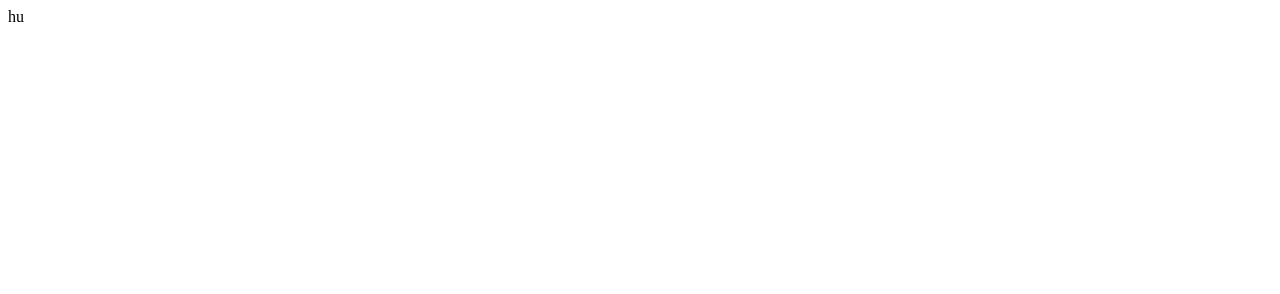
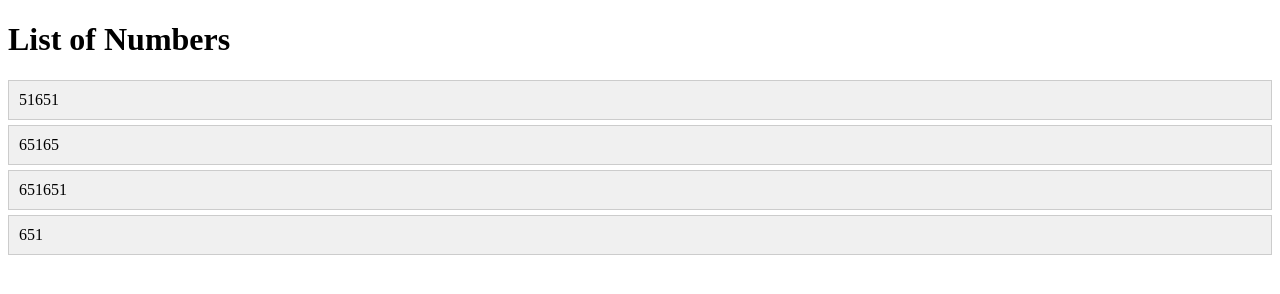
Before and after one commit to Radioactive-l1r/callLink, a plain HTML site: page index.html in a window 1280 px wide. Drawn offline with Linux system fonts and the light colour scheme.

Commit message:
Update index.html

```diff
--- a/index.html
+++ b/index.html
@@ -1 +1,59 @@
-hu
+<!DOCTYPE html>
+<html lang="en">
+<head>
+    <meta charset="UTF-8">
+    <meta name="viewport" content="width=device-width, initial-scale=1.0">
+    <title>Numbers List</title>
+    <style>
+        /* Add your CSS for styling here */
+        ul {
+            list-style-type: none;
+            padding: 0;
+        }
+        li {
+            cursor: pointer;
+            margin: 5px 0;
+            padding: 10px;
+            background-color: #f0f0f0;
+            border: 1px solid #ccc;
+        }
+    </style>
+</head>
+<body>
+    <h1>List of Numbers</h1>
+    <ul id="numbers-list">
+        <!-- This will be populated by JavaScript -->
+    </ul>
+
+    <script>
+        // Fetch the numbers.txt file
+        fetch('numbers.txt')
+            .then(response => response.text())
+            .then(data => {
+                // Split the fetched data into an array of numbers
+                const numbersArray = data.split(',');
+
+                // Get the <ul> element to append <li> elements
+                const numbersList = document.getElementById('numbers-list');
+
+                // Loop through the numbersArray and create <li> elements
+                numbersArray.forEach(number => {
+                    const listItem = document.createElement('li');
+                    listItem.textContent = number;
+
+                    // Add click event listener to each <li> element
+                    listItem.addEventListener('click', () => {
+                        // Replace with your desired action, e.g., alerting the number
+                        alert(`You clicked number ${number}`);
+                    });
+
+                    // Append the <li> to the <ul>
+                    numbersList.appendChild(listItem);
+                });
+            })
+            .catch(error => {
+                console.error('Error fetching numbers:', error);
+            });
+    </script>
+</body>
+</html>
```
